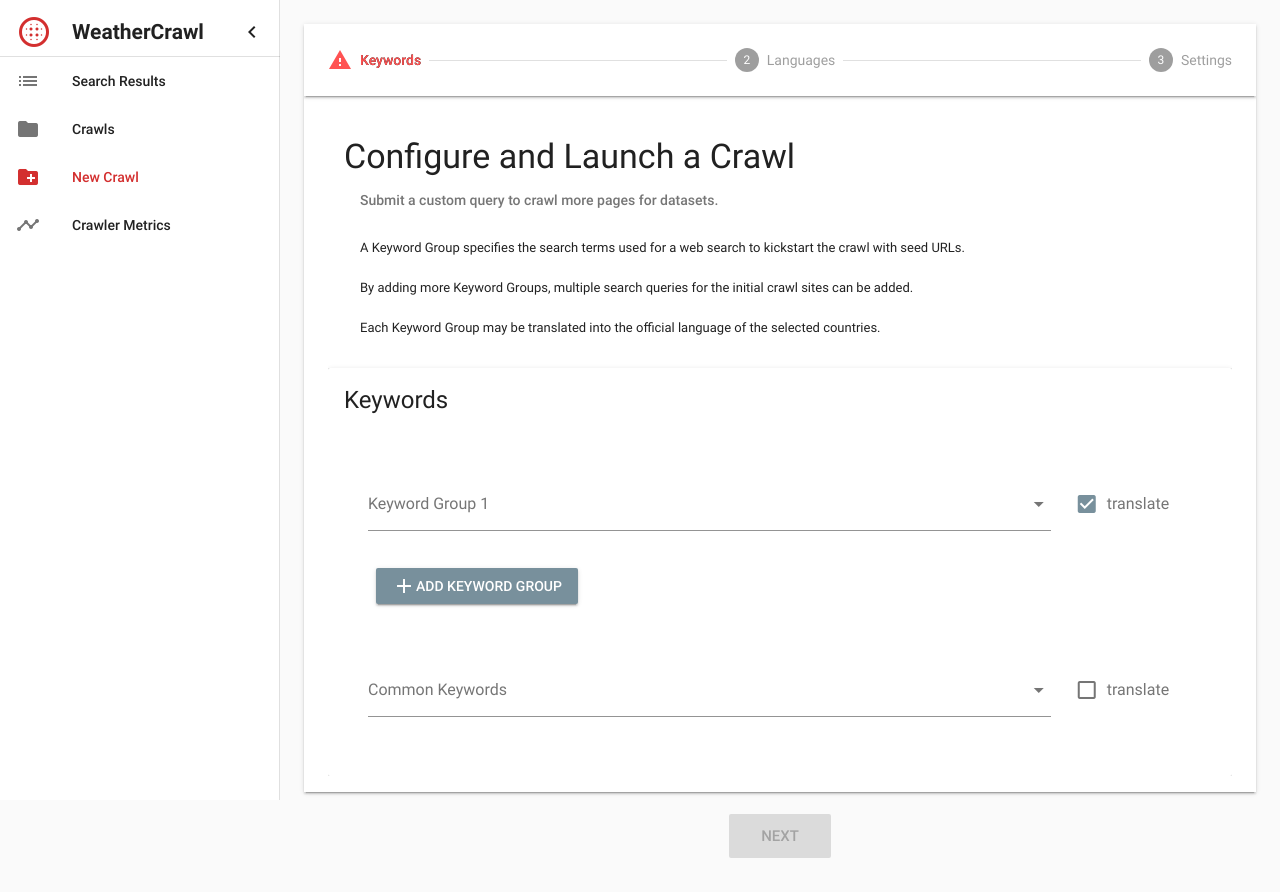
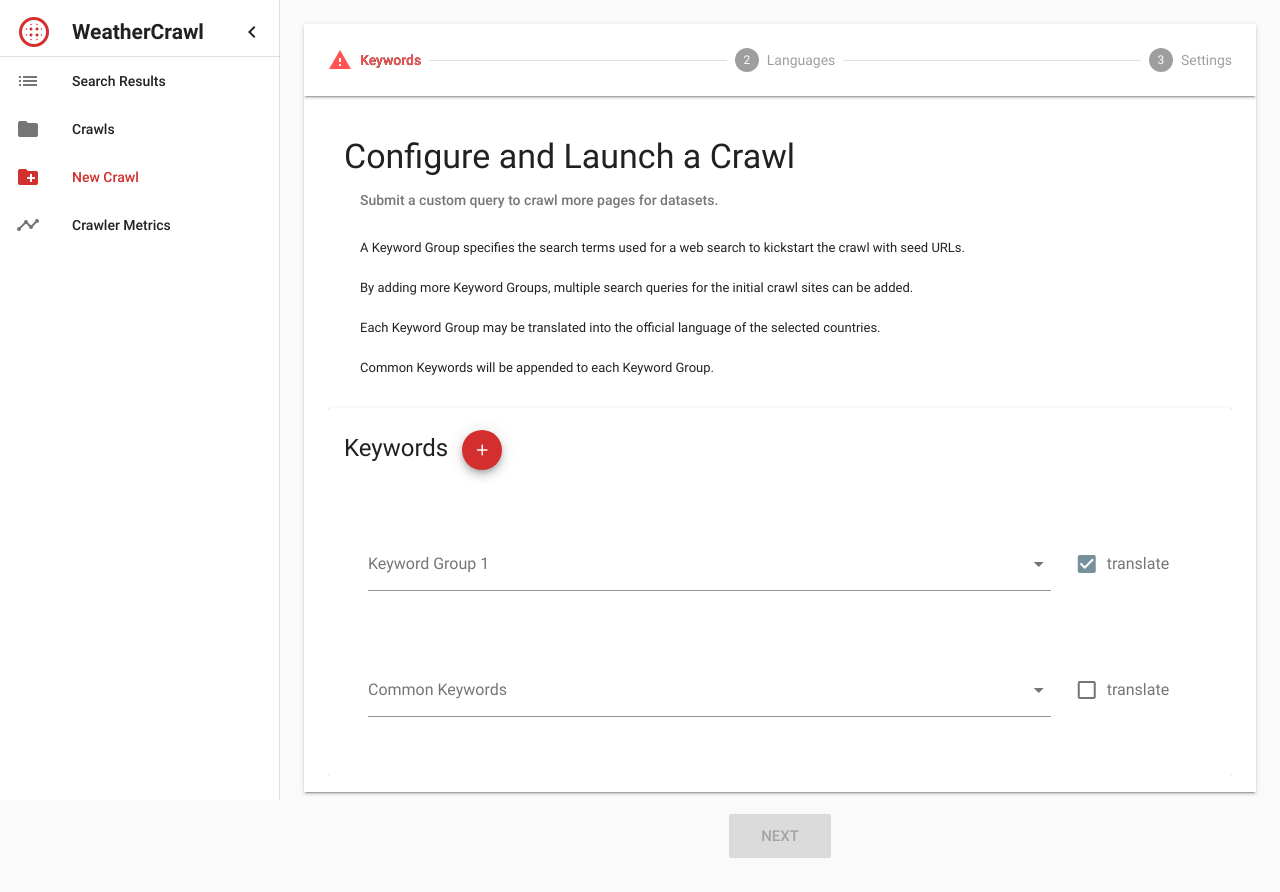
Before and after one commit to 52North/ecmwf-dataset-crawl, a Vue app in the folder frontend/: page /#/crawls/new in a window 1280 px wide. Built offline with nearby package versions, Linux system fonts and the light colour scheme; no server answers; a web font is replaced by a local one; what vue-async-properties would draw is missing.

Commit message:
fixes & refinements in frontend, controller, kibana

```diff
--- a/frontend/src/api/index.js
+++ b/frontend/src/api/index.js
@@ -55,12 +55,14 @@
     download: true
   }, parameters)
 
-  const res = await axios.get('/results', { params })
   if (params.download) {
-    // TODO: hacky solution will end up with 2 requests.. need to find a way to build the URL
-    triggerDownload(res.request.responseURL)
+    const { download, format, size, query, crawls } = params
+    const paramString = `size=${size}&format=${format}&download=${download}&query=${query}&crawls[]=${crawls}`
+    triggerDownload(`${axios.defaults.baseURL}/results?${paramString}`)
+  } else {
+    const res = await axios.get('/results', { params })
+    return res.data
   }
-  return res.data
 }
 
 export async function deleteResults (params) {
@@ -98,5 +100,5 @@
   iframe.style.display = 'none'
 
   document.body.insertBefore(iframe, document.body.firstChild)
-  setTimeout(() => { document.body.removeChild(iframe) }, 1000)
+  setTimeout(() => { document.body.removeChild(iframe) }, 100000)
 }
--- a/frontend/src/components/CrawlList.vue
+++ b/frontend/src/components/CrawlList.vue
@@ -86,9 +86,9 @@
 
           <v-card-actions justify-end>
             <v-spacer/>
-            <v-btn flat color="grey" v-if="!crawl.completed" @click.stop="stopCrawl(crawl)">stop crawl</v-btn>
+            <v-btn flat color="red" v-if="!crawl.completed" @click.stop="stopCrawl(crawl)">stop crawl</v-btn>
+            <v-btn flat color="red" v-if="crawl.resultCount" @click.stop="deleteResults(crawl)">delete results</v-btn>
             <v-btn flat color="blue" :to="{ name: 'Search Results', query: { crawls: crawl.id } }">view results</v-btn>
-            <v-btn flat color="red" @click.stop="deleteResults(crawl)">delete results</v-btn>
           </v-card-actions>
         </v-card>
       </v-flex>
--- a/frontend/src/components/CrawlerMetrics.vue
+++ b/frontend/src/components/CrawlerMetrics.vue
@@ -2,7 +2,7 @@
   <v-container grid-list-xl>
     <v-layout column>
       <v-flex>
-        <h1>Ongoing crawls</h1>
+        <h1>Ongoing Crawls</h1>
         <iframe
           :src="`${kibanaHost}/app/kibana#/dashboard/crawl-metrics-dash?embed=true&_g=(${dashboardConf})`"
           height="1600px"
--- a/frontend/src/components/NewCrawl.vue
+++ b/frontend/src/components/NewCrawl.vue
@@ -41,6 +41,9 @@
                     <v-list-tile>
                       Each Keyword Group may be translated into the official language of the selected countries.
                     </v-list-tile>
+                    <v-list-tile>
+                      Common Keywords will be appended to each Keyword Group.
+                    </v-list-tile>
                   </v-list>
                 </v-flex>
               </v-card-title>
@@ -50,7 +53,13 @@
             <v-card>
               <v-card-title>
                 <v-flex>
-                  <h4 class="headline">Keywords</h4>
+                  <h4 class="headline">
+                    Keywords
+                    <v-tooltip right>
+                      <v-btn slot="activator" @click="addKeywordGroup" fab small color="primary"><v-icon>add</v-icon></v-btn>
+                      add new keyword group
+                    </v-tooltip>
+                  </h4>
                 </v-flex>
               </v-card-title>
               <v-card-text>
@@ -59,6 +68,11 @@
                     v-for="(group, i) in keywordGroups"
                     :key="i"
                   >
+                    <v-flex v-if="keywordGroups.length > 1">
+                      <v-btn @click="removeKeywordGroup(i)" flat fab small>
+                        <v-icon>clear</v-icon>
+                      </v-btn>
+                    </v-flex>
                     <v-flex xs8 sm9 md10 xl12 >
                       <v-select
                         tags
@@ -73,18 +87,7 @@
                     <v-flex xs4 sm3 md2 xl1>
                       <v-checkbox class="translated" v-model="group.translate" label="translate"></v-checkbox>
                     </v-flex>
-                    <v-flex v-if="keywordGroups.length > 1">
-                      <v-btn @click="removeKeywordGroup(i)" flat>
-                        <v-icon>clear</v-icon>
-                      </v-btn>
-                    </v-flex>
                   </v-layout>
-                  <v-flex>
-                    <v-btn @click="addKeywordGroup" color="accent">
-                      <v-icon>add</v-icon>
-                      add Keyword Group
-                    </v-btn>
-                  </v-flex>
                 </v-container>
                 <v-container>
                   <v-layout>
@@ -315,8 +318,8 @@
       },
 
       name: '',
-      crawldepth: 2,
-      seedurls: 20,
+      crawldepth: 1,
+      seedurls: 30,
       domainBlacklist: '',
       domainWhitelist: '',
       commonKeywords: {
@@ -329,8 +332,8 @@
       languages: [],
       searchUntranslated: true,
       terminationCondition: {
-        duration: 30,
-        resultCount: 5000,
+        duration: 300,
+        resultCount: 3000,
       },
     }
   },
--- a/frontend/src/components/SearchResultList.vue
+++ b/frontend/src/components/SearchResultList.vue
@@ -16,7 +16,7 @@
               placeholder="Filter Results"
               append-icon="search"
               :loading="results$loading || results$pending"
-              :append-icon-cb="results$now"
+              :append-icon-cb="results$resolver"
               hide-details
               single-line
               clearable
```
Also changed, not shown: 2 other files (tests, documents, lock files or other folders).
